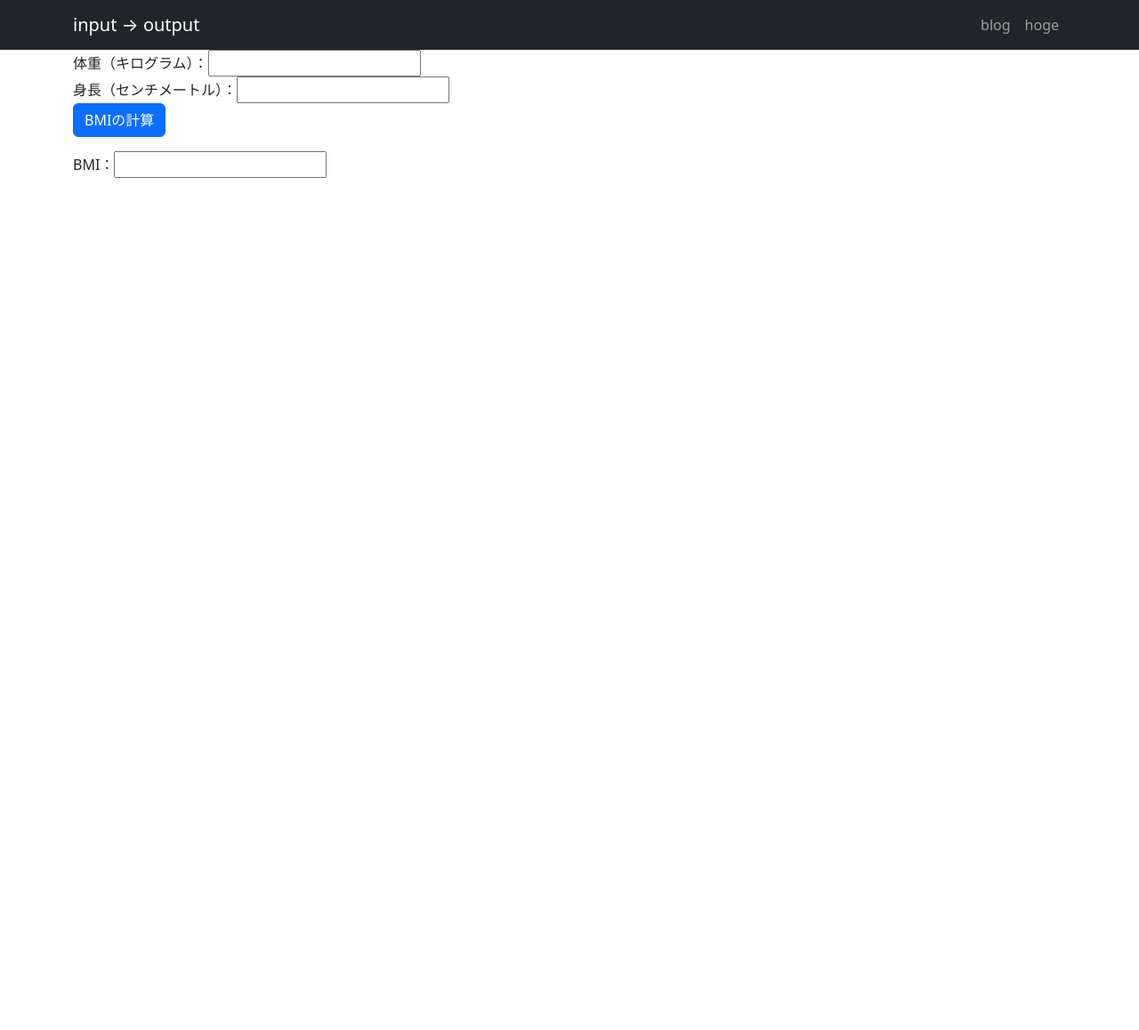
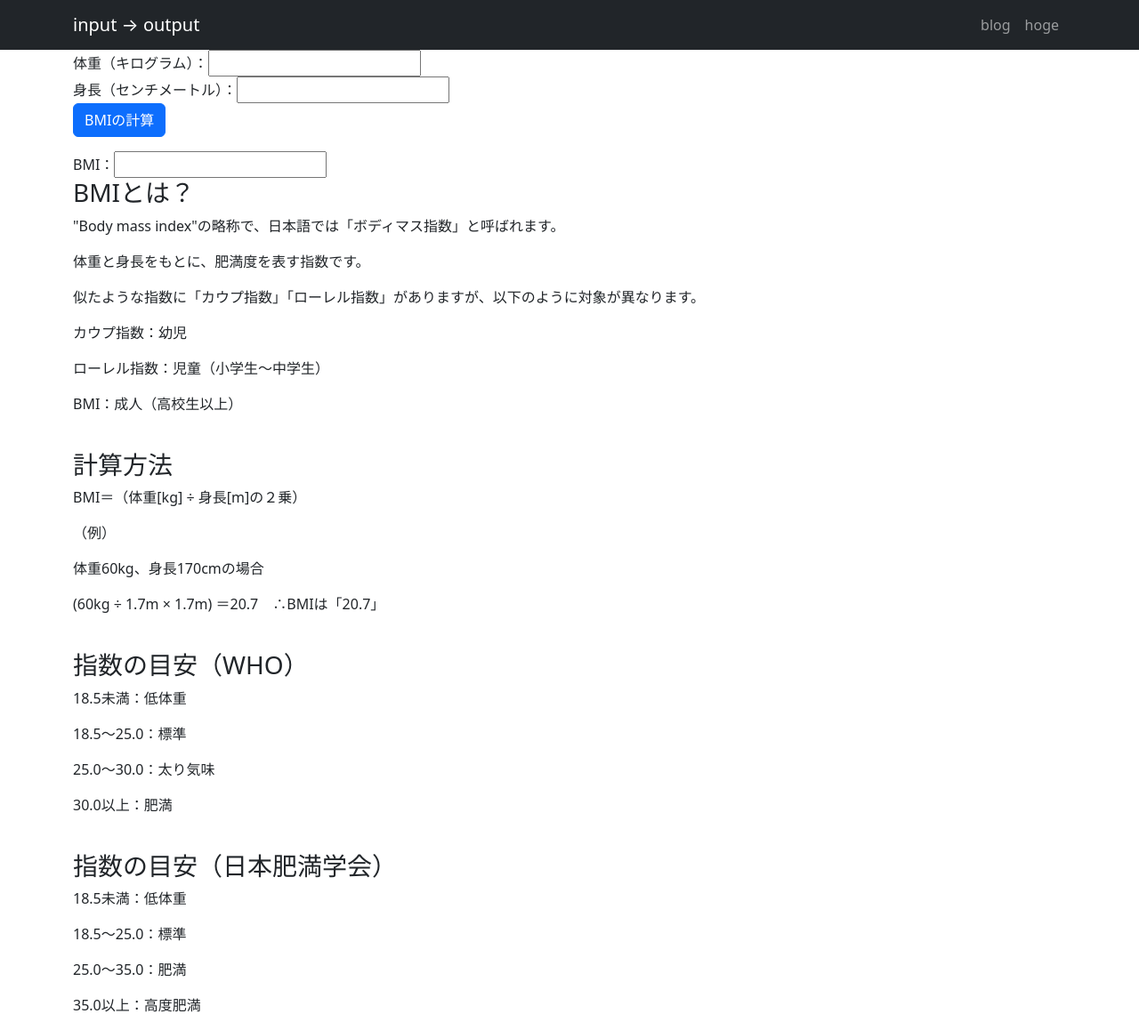
Before and after one commit to AtsushiArai/WebApps, a Django app: page /bmi/ in a window 1280 px wide. Shown: the whole page at 89% size. Before the commit the page ends 200 px from the top, so only its background shows below. Run offline with Django 3.2, Linux system fonts and the light colour scheme; some libraries are stand-ins or nearby versions.

Commit message:
bmi.html : Added explanation about BMI.

```diff
--- a/bmi_index/templates/bmi/bmi.html
+++ b/bmi_index/templates/bmi/bmi.html
@@ -13,10 +13,41 @@
 </form>
 
 
-BMI：<input type="text" name="kaup" value="{{ result.bmi }}">
+BMI：<input type="text" name="bmi" value="{{ result.bmi }}">
 
+<div>
+    <h3>BMIとは？</h3>
+    <p>"Body mass index"の略称で、日本語では「ボディマス指数」と呼ばれます。</p>
+    <p>体重と身長をもとに、肥満度を表す指数です。</p>
+    <p>似たような指数に「カウプ指数」「ローレル指数」がありますが、以下のように対象が異なります。</p>
+    <p>カウプ指数：幼児</p>
+    <p>ローレル指数：児童（小学生〜中学生）</p>
+    <p>BMI：成人（高校生以上）</p>
+</div>
+<br>
+<div>
+<h3>計算方法</h3>
+<p>BMI＝（体重[kg] ÷ 身長[m]の２乗）</p>
 
-
-
+<p>（例）</p>
+<p>体重60kg、身長170cmの場合</p>
+<p>(60kg ÷ 1.7m × 1.7m)  ＝20.7　∴BMIは「20.7」</p>
+</div>
+<br>
+<div>
+<h3>指数の目安（WHO）</h3>
+<p>18.5未満：低体重</p>
+<p>18.5〜25.0：標準</p>
+<p>25.0〜30.0：太り気味</p>
+<p>30.0以上：肥満</p>
+</div>
+<br>
+<div>
+    <h3>指数の目安（日本肥満学会）</h3>
+    <p>18.5未満：低体重</p>
+    <p>18.5〜25.0：標準</p>
+    <p>25.0〜35.0：肥満</p>
+    <p>35.0以上：高度肥満</p>
+</div>
 
 {% endblock %}
```
